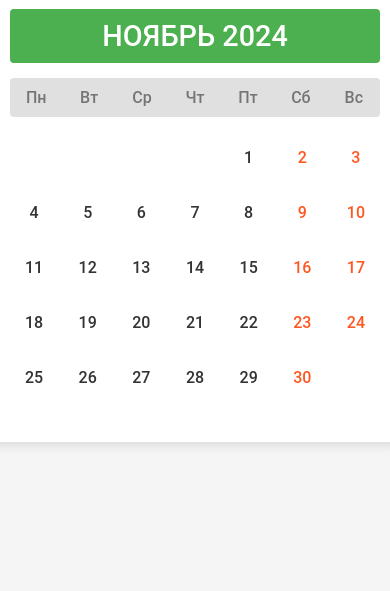
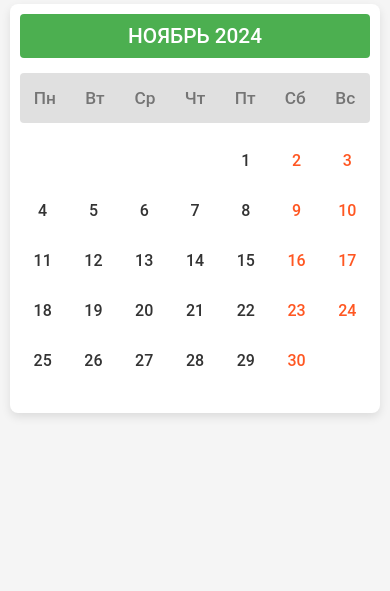
Before and after one commit to Cooltik/work-calendar, a website: page index.html in a window 390 px wide. Shown: the part 253-844 px from the top of the page. Drawn offline with Linux system fonts and the light colour scheme; no server answers.

Commit message:
Add files via upload

```diff
--- a/index.html
+++ b/index.html
@@ -2,6 +2,7 @@
 <html lang="en">
 <head>
   <meta charset="UTF-8">
+  <meta name="viewport" content="width=device-width, initial-scale=1.0">
   <meta name="viewport" content="width=device-width, initial-scale=1.0">
   <title>Work Calendar</title>
   <link rel="stylesheet" href="style.css">
--- a/style.css
+++ b/style.css
@@ -26,6 +26,7 @@ body {
     box-shadow: 0 4px 10px rgba(0, 0, 0, 0.1);
     overflow: hidden;
     padding: 20px;
+    box-sizing: border-box;
   }
 
   /* Заголовок месяца */
@@ -104,13 +105,56 @@ body {
     cursor: default;
   }
 
-  /* Адаптивный дизайн */
-  @media (max-width: 500px) {
+  /* Мобильная адаптация */
+  @media (max-width: 600px) {
     #calendar-container {
       width: 95%;
+      padding: 10px;
     }
+
+    #month-name {
+      font-size: 1.5em;
+    }
+
+    #weekdays {
+      font-size: 0.9em;
+    }
+
     .day {
       font-size: 1em;
       height: 50px;
     }
+
+    .day:hover {
+      background-color: #f1f1f1;
+    }
+
+    /* Увеличение размера кнопок для мобильных устройств */
+    .day, .highlight {
+      height: 60px;
+      font-size: 1.2em;
+      display: flex;
+      justify-content: center;
+      align-items: center;
+    }
+
+    #weekdays div {
+      font-size: 1.2em;
+      padding: 5px 0;
+    }
   }
+
+  @media (max-width: 400px) {
+    h1 {
+      font-size: 2em;
+    }
+
+    #month-name {
+      font-size: 1.3em;
+    }
+
+    .day {
+      height: 45px;
+      font-size: 1em;
+    }
+  }
```
